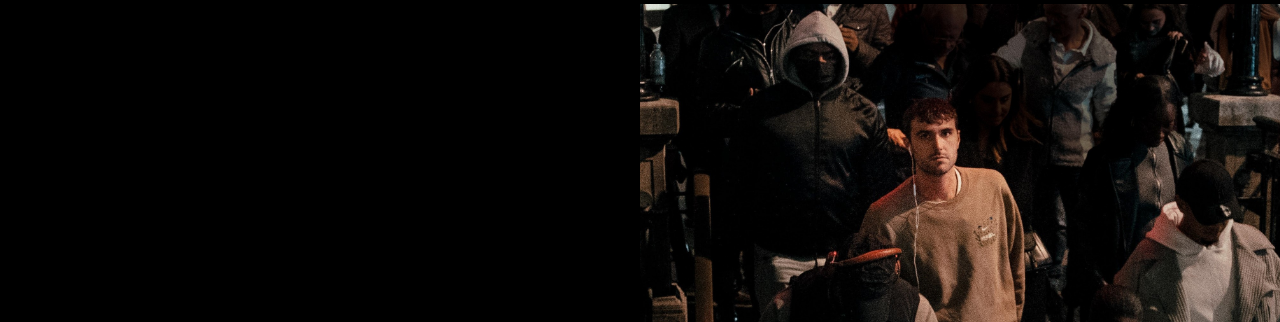
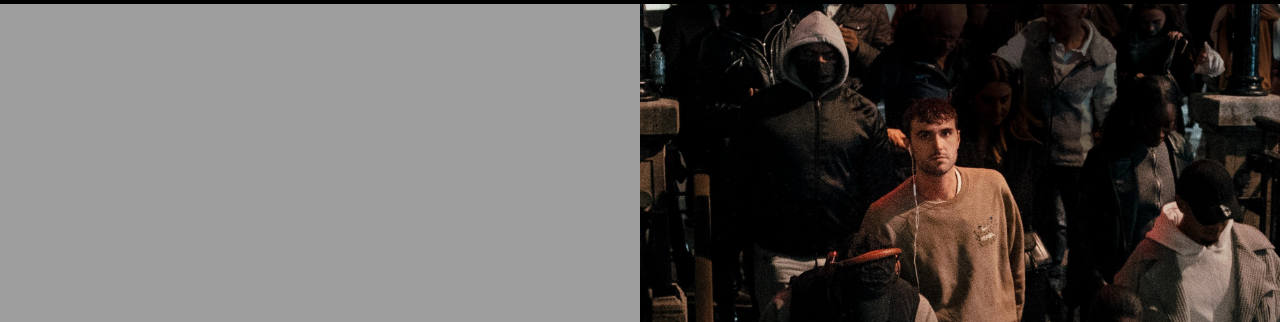
Before and after one commit to pmarinello/offpistefestival, a plain HTML site: page index.html in a window 1280 px wide. Shown: the part 95-417 px from the top of the page. Drawn offline with Linux system fonts and the light colour scheme; the site is published under a folder, as on GitHub Pages, so addresses that start at the root find nothing.

Commit message:
Update style.css

```diff
--- a/style.css
+++ b/style.css
@@ -73,7 +73,7 @@ header li a[href="Tickets"] {
 }
 
 .brock {
-    background-image: url(/images/brockhampton.png);
+    background-image: url(./images/brockhampton.png);
     width: 50vw;
     height: 27em;
     background-position-x:center;
```
